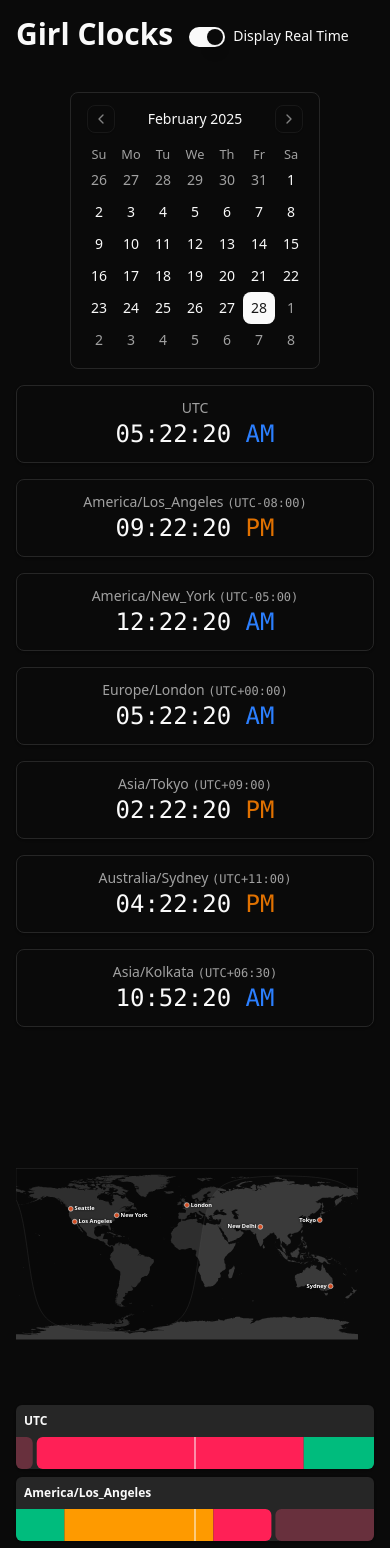
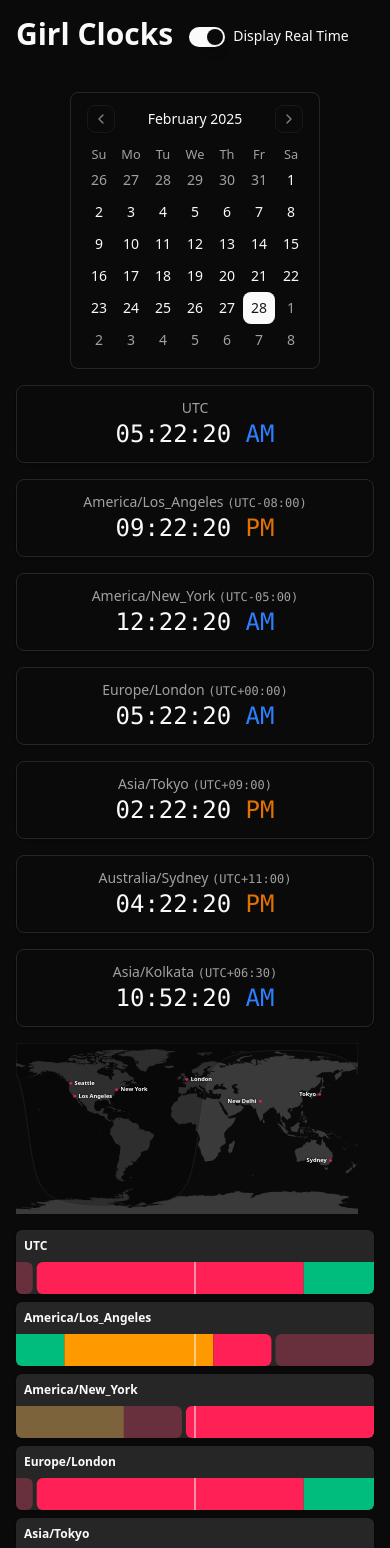
Before and after one commit to emmachase/clocks, a React (Vite) app: page / in a window 390 px wide. Shown: the top 1548 px of the page. Built offline with nearby package versions, Linux system fonts and the light colour scheme.

Commit message:
Refactor world map and city markers for improved responsiveness

```diff
--- a/src/App.tsx
+++ b/src/App.tsx
@@ -148,14 +148,14 @@ function App() {
       </div>
 
       <div className="flex space-x-4 flex-col 2xl:flex-row space-y-4 2xl:space-y-0">
-        <div className="flex items-start justify-center relative h-[41vh] overflow-hidden">
-          <World className="fill-primary/20 w-auto h-[50vh]" />
+        <div className="flex items-start justify-center relative overflow-hidden">
+          <World className="fill-primary/20 w-auto 2xl:w-[45rem] max-h-[24rem]" />
           {/* aspect ratio: 2:1 */}
-          <div className="absolute inset-0 h-[50vh]">
+          <div className="absolute inset-0 max-h-[24rem]">
             <DayNightTerminator
               width={720}
               height={360}
-              className="w-full h-[50vh]"
+              className="w-full max-h-[24rem]"
               time={displayRealTime ? realTime : centerTime}
               fillColor="#000"
               fillOpacity={0.2}
@@ -167,7 +167,7 @@ function App() {
             <CityMarkers
               width={720}
               height={360}
-              className="w-full h-[50vh]"
+              className="w-full max-h-[24rem]"
               cities={cities}
             />
           </div>
--- a/src/components/CityMarkers.tsx
+++ b/src/components/CityMarkers.tsx
@@ -37,7 +37,7 @@ const CityMarkers: React.FC<CityMarkersProps & React.SVGProps<SVGSVGElement>> =
   };
 
   return (
-    <svg width={width} height={height} viewBox={`0 0 ${width} ${height}`} {...props}>
+    <svg viewBox={`0 0 ${width} ${height}`} {...props}>
       {cities.filter(city => city !== undefined).map((city, index) => {
         if (!city) return null;
 
@@ -48,9 +48,8 @@ const CityMarkers: React.FC<CityMarkersProps & React.SVGProps<SVGSVGElement>> =
             <circle
               cx={x}
               cy={y}
-              r={5}
-              fill="#FF5722"
-              stroke="#FFF"
+              r={3}
+              fill="oklch(0.645 0.246 16.439)"
               strokeWidth={1.5}
               opacity={0.8}
             />
--- a/src/components/Clocks.tsx
+++ b/src/components/Clocks.tsx
@@ -34,7 +34,7 @@ interface TimezonesProps {
 export default function Clocks({ timezones, time, ...props }: TimezonesProps & React.HTMLProps<HTMLDivElement>) {
   return (
     <div {...props}>
-      <div className="grid h-full gap-4 md:grid-cols-2 lg:grid-cols-3 content-between">
+      <div className="grid h-full gap-4 grid-cols-[repeat(auto-fill,minmax(240px,1fr))] content-start ">
         {timezones.map((timezone) => {
           const utcOffset = getUTCOffset(timezone, time);
 
--- a/src/components/DayNightTerminator.tsx
+++ b/src/components/DayNightTerminator.tsx
@@ -179,7 +179,7 @@ const DayNightTerminator = ({
   }, [time, width, height, resolution, longitudeRange]);
 
   return (
-    <svg width={width} height={height} viewBox={`0 0 ${width} ${height}`} {...props}>
+    <svg viewBox={`0 0 ${width} ${height}`} {...props}>
       <path
         d={pathData}
         fill={fillColor}
```
Also changed, not shown: src/assets/Equirectangular_projection_world_map_without_borders.svg.
